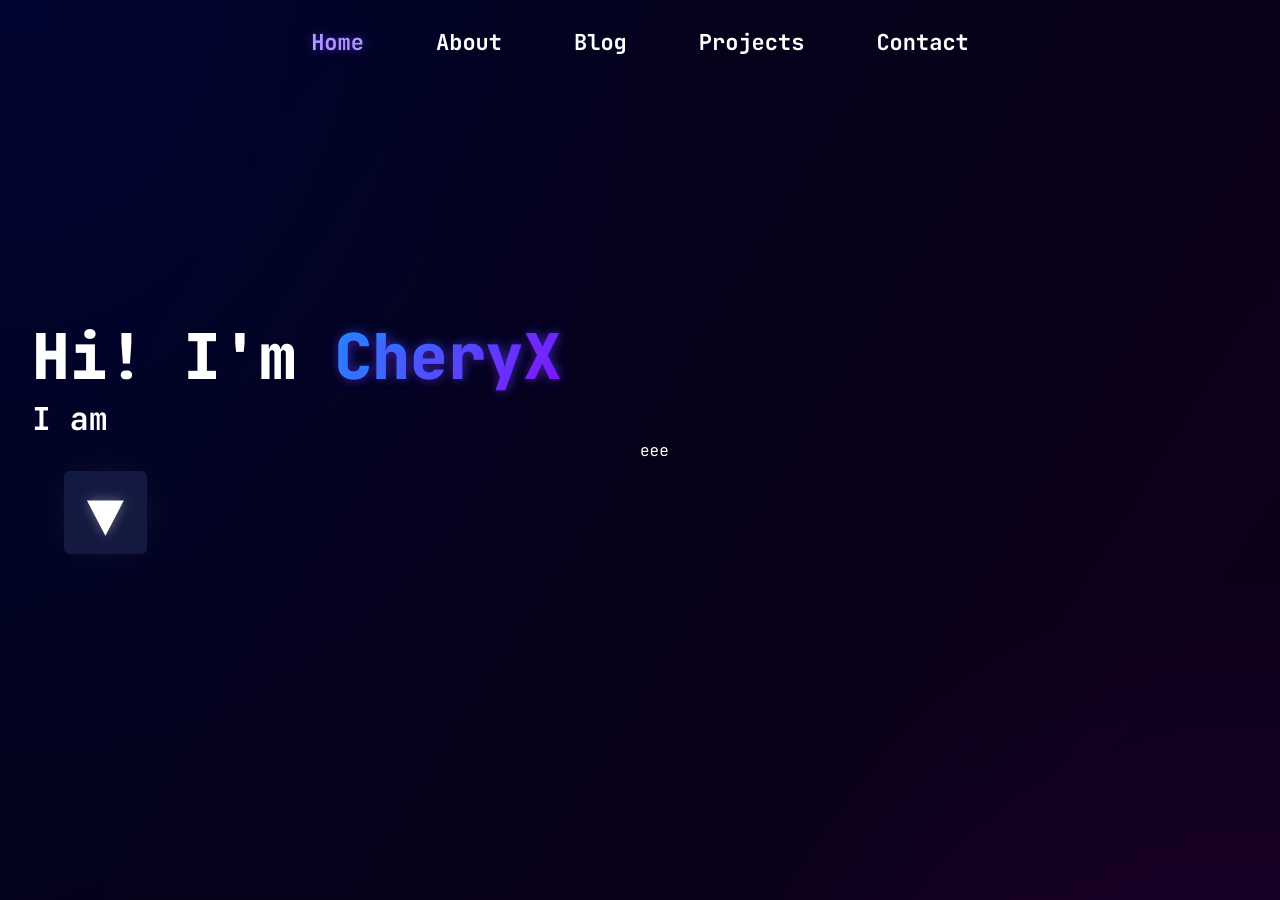
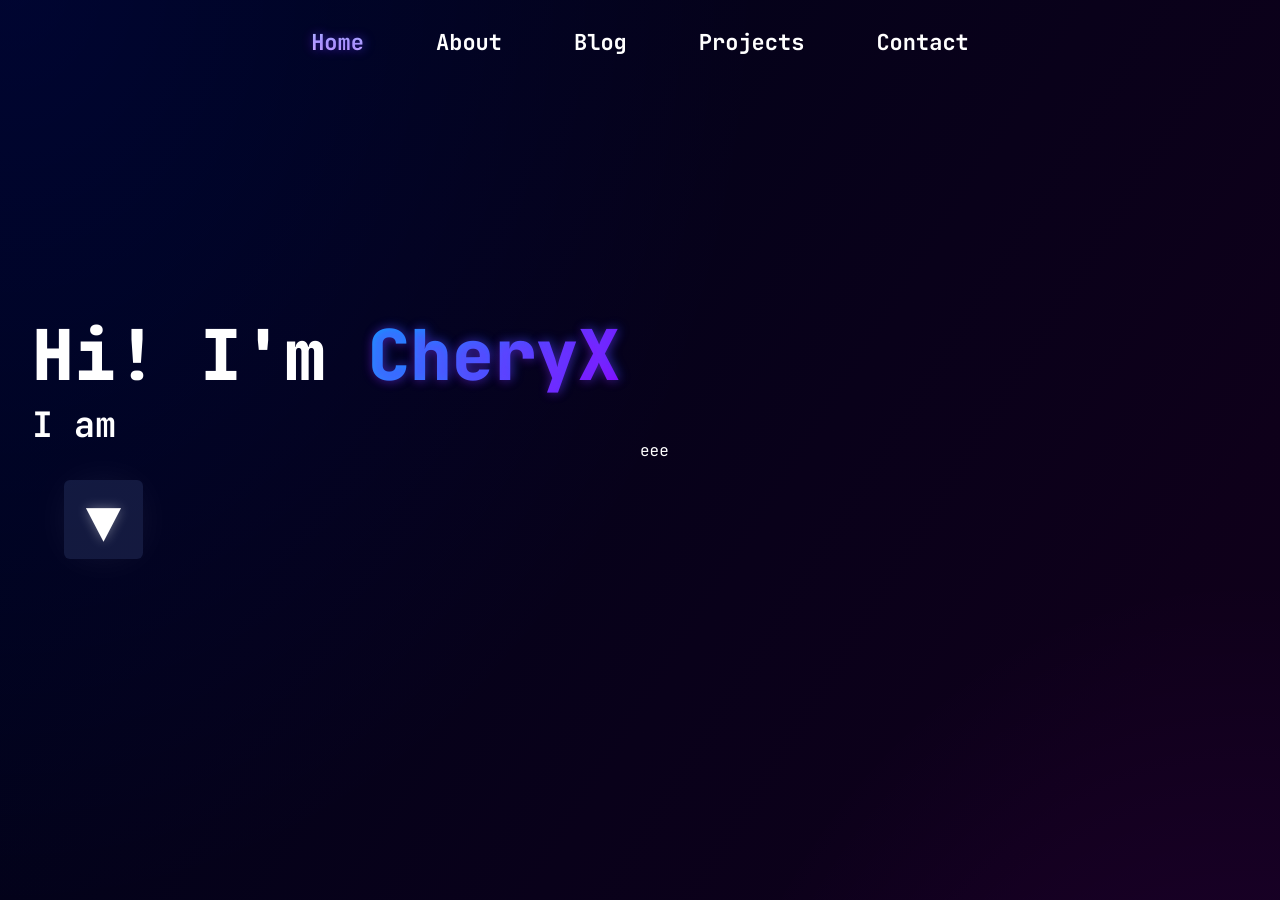
Before and after one commit to CheryX/mmusielik.xyz, a Jekyll site: the page built from index.md, in a window 1280 px wide. Built offline with Jekyll 4.4.1, drawn with Linux system fonts in a browser that asks for light colours.

Commit message:
Scrolling stuff

```diff
--- a/styles/colors.css
+++ b/styles/colors.css
@@ -91,28 +91,28 @@ body {
 }
 
 .title {
-  font-size: 7vh;
+  font-size: 70px;
   font-weight: 900;
 }
 
 .subtitle {
-  font-size: 3.5vh;
+  font-size: 35px;
   font-weight: 600;
 }
 
 @media screen and (max-width: 800px) {
   .title {
-    font-size: 4vh;
+    font-size: 40px;
   }
 
   .subtitle {
-    font-size: 2.5vh;
+    font-size: 25px;
   }
 }
 
 #scrollDown {
   text-align: center;
-  font-size: 7vh;
+  font-size: 60px;
   background: #607abc30;
   box-shadow: 0px 0px 48px -13px rgba(255, 255, 255, 0.123);
   border-radius: 6px;
```
